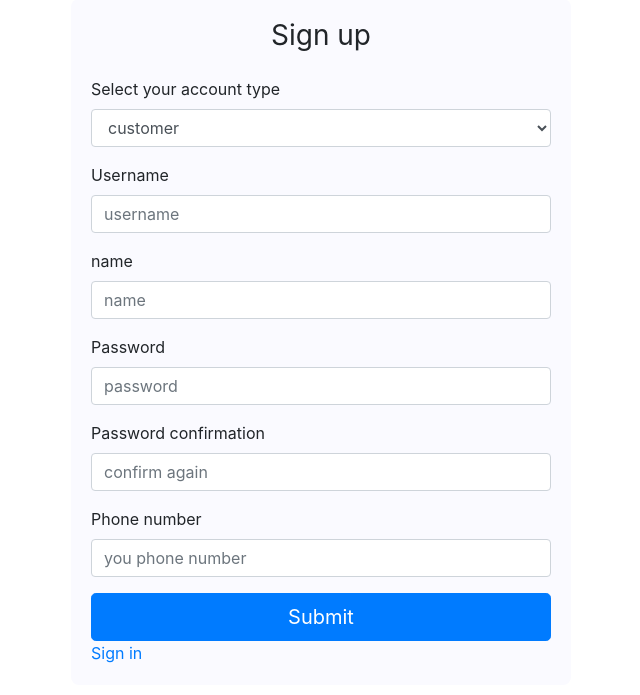
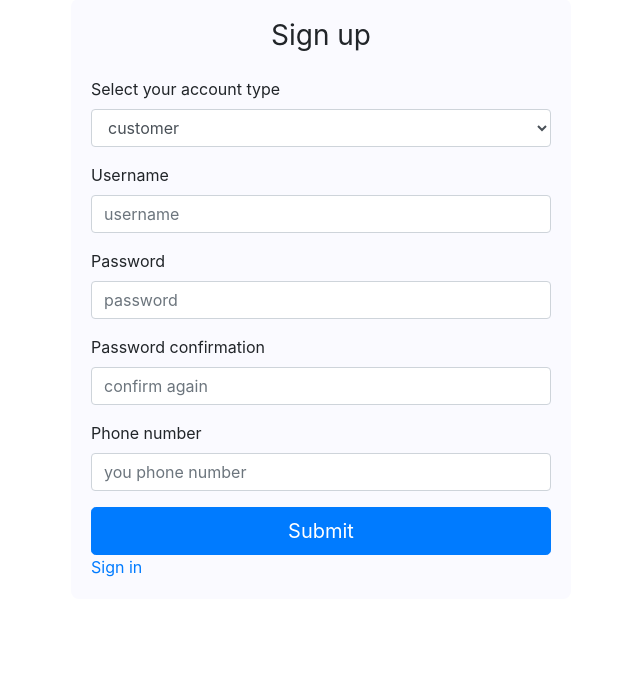
Before and after one commit to imjasming/ex-DBS-supermarket_management_system, a Django app: page /register in a window 1280 px wide. Shown: the part 105-800 px from the top of the page, without its empty margins (319-959 px from the left). Run offline with Django 3.2, Linux system fonts and the light colour scheme; some libraries are stand-ins or nearby versions.

Commit message:
fix all bugs??

```diff
--- a/accounts/admin.py
+++ b/accounts/admin.py
@@ -13,9 +13,6 @@ class UserCreationForm(forms.ModelForm):
     a_username = forms.CharField(label='Username', max_length=20, min_length=6,
                                widget=forms.TextInput(attrs={'class': 'form-control', 'placeholder': 'username'}),
                                error_messages={'required': 'username already taken.', })
-    name = forms.CharField(label='name', max_length=20, min_length=1,
-                               widget=forms.TextInput(attrs={'class': 'form-control', 'placeholder': 'name'}),
-                               error_messages={'required': 'name need.', })
     a_password = forms.CharField(label='Password', min_length=6, max_length=18,
                                widget=forms.PasswordInput(attrs={'class': 'form-control', 'placeholder': 'password'}))
     re_password = forms.CharField(label='Password confirmation', max_length=18, min_length=6,
--- a/accounts/models.py
+++ b/accounts/models.py
@@ -30,7 +30,7 @@ class MyBaseUserManager(BaseUserManager):
 
 
 class MyBaseUser(AbstractBaseUser):
-    username = models.CharField(primary_key=True, max_length=20)
+    username = models.CharField(max_length=20, unique=True)
     is_active = models.BooleanField(default=True)
     is_admin = models.BooleanField(default=False)
     right = models.CharField(max_length=10)
@@ -41,7 +41,7 @@ class MyBaseUser(AbstractBaseUser):
         return self.username
 
     def get_id(self):
-        return self.username
+        return self.id
 
 
 class BranchManager(models.Manager):
@@ -64,7 +64,7 @@ class BranchManager(models.Manager):
 
 class Branch(models.Model):  # 分支超市模型
     BID = models.AutoField(primary_key=True)  # 经理编号，经理是员工的一员，
-    StaNO = models.OneToOneField(MyBaseUser, related_name="Branch_id", on_delete=models.CASCADE)
+    num_of_staff = models.IntegerField(default=0)
     Bname = models.CharField(max_length=255)
     Baddress = models.CharField(max_length=255)
     Tel = models.BigIntegerField()
@@ -94,7 +94,7 @@ class CustomerManager(models.Manager):
 
 
 class Customer(models.Model):  # 客户端模型
-    CID = models.OneToOneField(MyBaseUser, related_name="Client_id", primary_key=True, on_delete=models.CASCADE)
+    CID = models.OneToOneField(MyBaseUser, related_name="CID", primary_key=True, on_delete=models.CASCADE)
     name = models.CharField(max_length=255, unique=True)
     tel = models.BigIntegerField()
     address = models.CharField(max_length=255, null=True)
--- a/accounts/views.py
+++ b/accounts/views.py
@@ -58,8 +58,7 @@ def index_supply(request):
 
 # 用户注册方法
 def user_register(request):
-    Method = request.method
-    if Method == 'POST':
+    if request.method == 'POST':
         # 如果有post提交的动作，就将post中的数据赋值给uf，供该函数使用
         uf = UserCreationForm(request.POST)
         if uf.is_valid():
@@ -68,21 +67,19 @@ def user_register(request):
             tel = request.POST["tel"]
             a_password = request.POST["a_password"]
             right = request.POST["type"]
-            # 注册系统表
-            User.objects.create_user(username=username, password=a_password, )
             # 注册用户表
             user = MyBaseUser.objects.create_user(username=username, password=a_password, right=right)
             # userID = MyBaseUser.objects.get(username=username)
             if right == 'customer':
-                Customer.objects.create(CID=user.username, name=username, tel=tel)
+                Customer.objects.create(CID=user, name=username, tel=tel)
             else:
-                Staff.objects.create(StaNO=user.username, StaName=username, tel=tel, Position=right)
+                Staff.objects.create(StaNO=user, StaName=username, tel=tel, Position=right)
             auth.login(request, user)
+            request.__setattr__('user', user)
             return HttpResponseRedirect('/home')
 
         else:
-            form = UserCreationForm()
-            return render(request, 'register.html', {'form': form, 'error': uf.errors, 'user': None})
+            return render(request, 'register.html', {'form': uf, 'error': uf.errors, 'user': None})
 
     else:
         form = UserCreationForm()
@@ -95,15 +92,16 @@ def user_login(req):
         form = LoginForm(req.POST)
         username = req.POST.get('username')
         password = req.POST.get('password')
-        user = authenticate(username=username, password=password)
+        user = authenticate(request=req, username=username, password=password)
         if user:
             if user.is_active:
                 # 成功登录
                 user = MyBaseUser.objects.get(username=username)
-                login(req, user)
+                auth.login(req, user)
+                req.__setattr__('user', user)
                 return HttpResponseRedirect('/home')
             else:
-                return render(req, 'login.html', {'title': 'Login',
+                return render(req, 'login.html', {'title': 'Login', 'user': None,
                                                   'form': form, "error": "Your Rango account is disabled."})
 
         else:
--- a/ex_DBS_supermarket_management_system/settings.py
+++ b/ex_DBS_supermarket_management_system/settings.py
@@ -129,6 +129,8 @@ STATICFILES_DIRS = [
     os.path.join(BASE_DIR, 'static/'),
 ]
 
+AUTH_USER_MODEL = 'accounts.MyBaseUser'
+
 LOGIN_URL = '/login'
 
 TIME_FORMAT = '%Y-%m-%d %H:%M:%S'
--- a/templates/register.html
+++ b/templates/register.html
@@ -22,11 +22,6 @@
                 {{ form.a_username }}
             </div>
             <div class="form-group">
-                <p class="errors">{{ form.name.errors }}</p>
-                <label for="{{ form.name.id_for_label }}">name</label>
-                {{ form.name }}
-            </div>
-            <div class="form-group">
                 <p class="errors">{{ form.a_password.errors }}</p>
                 <label for="{{ form.a_password.id_for_label }}">Password</label>
                 {{ form.a_password }}
```
